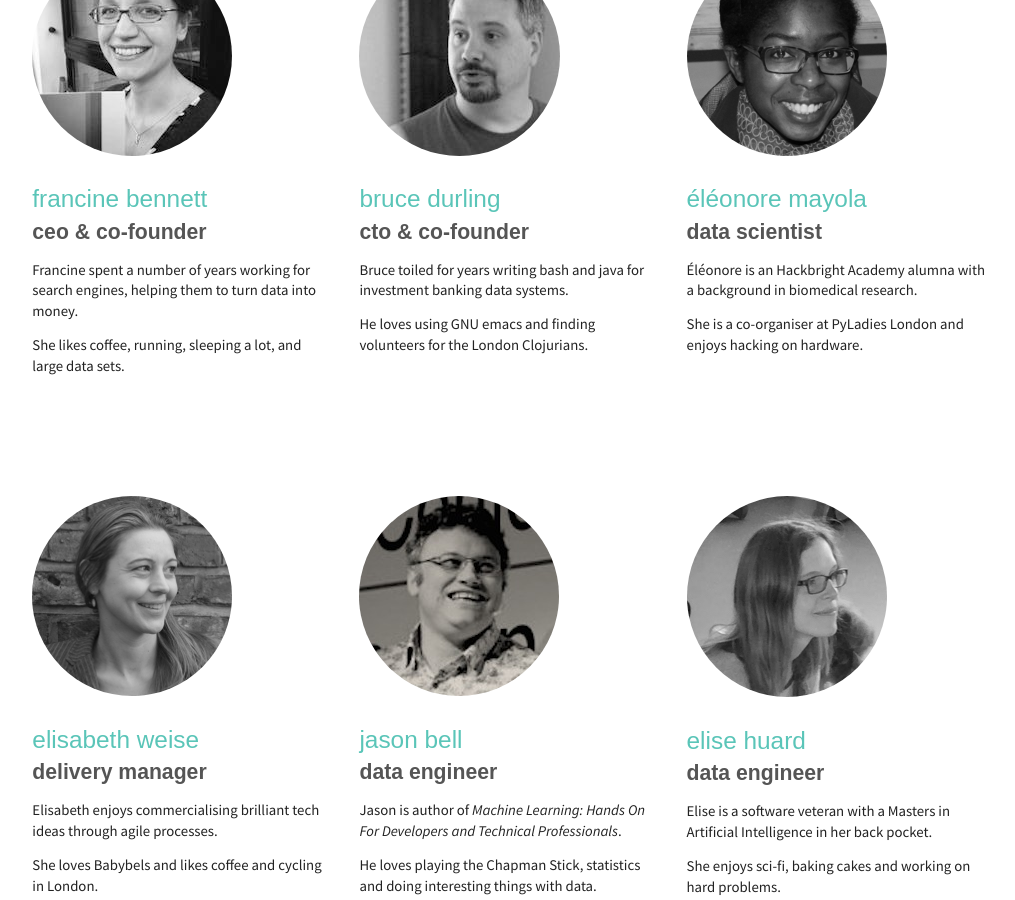
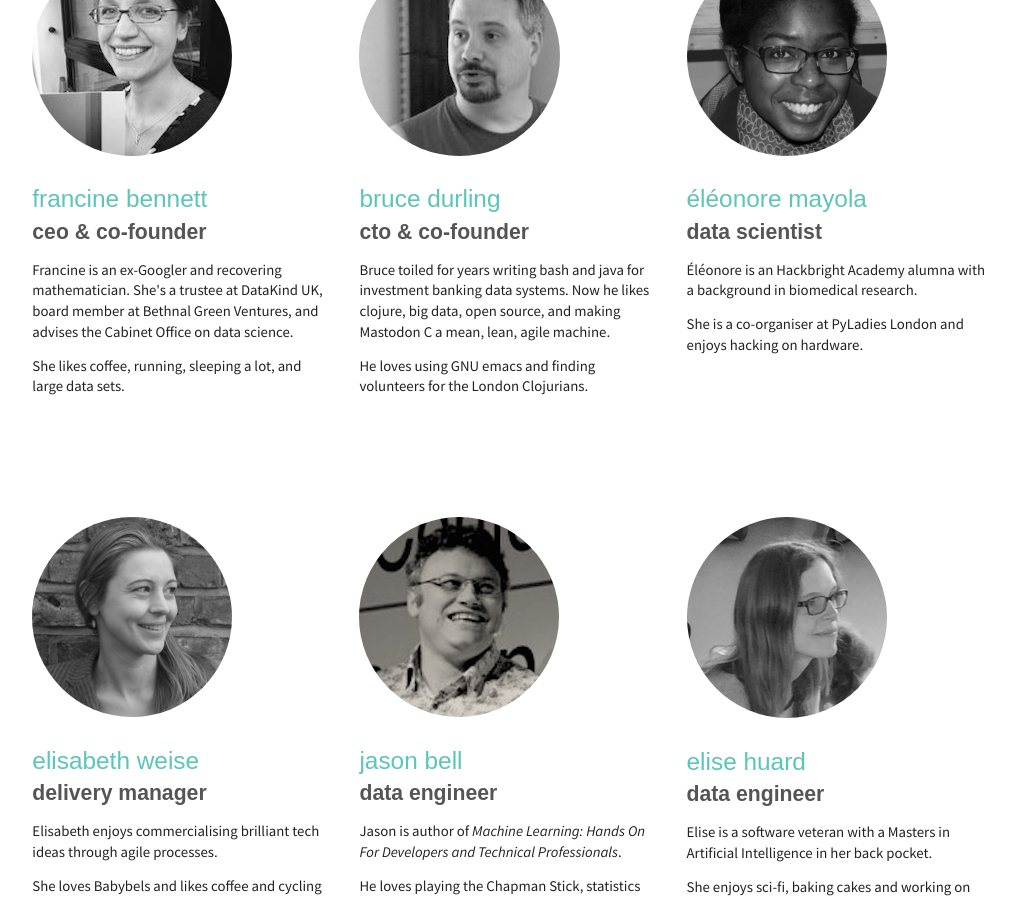
Before and after one commit to mantree/mastodonc.github.com, a Jekyll site: the page built from about.md, in a window 1280 px wide and 900 px high, scrolled down 1429 px. Shown: the whole window, without its empty margins (117-1132 px from the left). Built offline with Jekyll 4.4.1, drawn with Linux system fonts in a browser that asks for light colours; nearby versions of some CDN libraries.

Commit message:
Updated Fran and Bruce

```diff
--- a/_data/people.yml
+++ b/_data/people.yml
@@ -6,7 +6,7 @@ fran:
     twitter: http://twitter.com/SunnyETownsend
     image: fran-bw.jpg
     profile: |
-      Francine spent a number of years working for search engines, helping them to turn data into money.<p>
+      Francine is an ex-Googler and recovering mathematician. She's a trustee at DataKind UK, board member at Bethnal Green Ventures, and advises the Cabinet Office on data science.<p>
       She likes coffee, running, sleeping a lot, and large data sets.
 bruce:
     name: Bruce Durling
@@ -15,7 +15,7 @@ bruce:
     twitter: http://twitter.com/otfrom
     image: bruce-bw.jpg
     profile: |
-      Bruce toiled for years writing bash and java for investment banking data systems.<p>
+      Bruce toiled for years writing bash and java for investment banking data systems. Now he likes clojure, big data, open source, and making Mastodon C a mean, lean, agile machine.<p>
       He loves using GNU emacs and finding volunteers for the London Clojurians.
 eleonore:
     name: Éléonore Mayola
```
